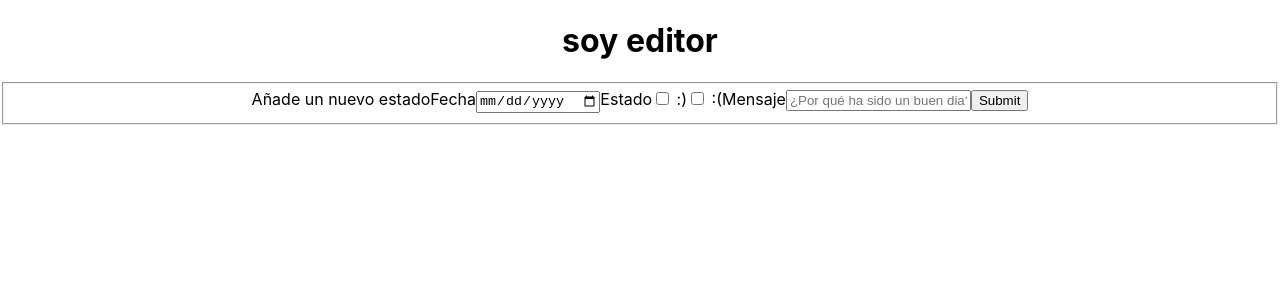
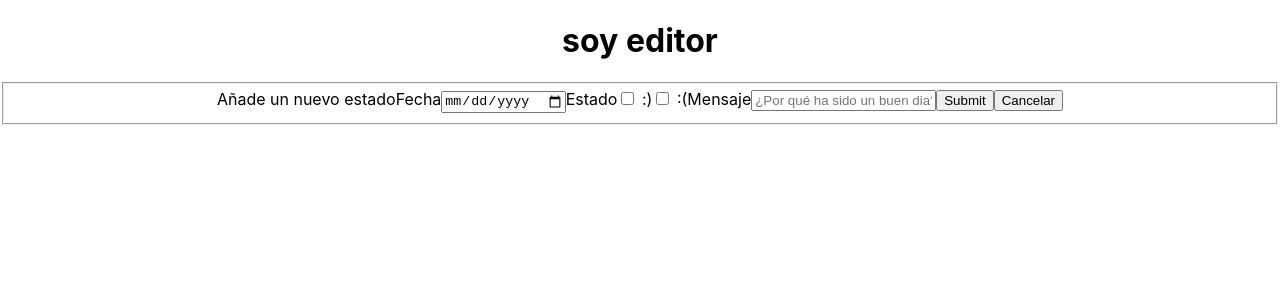
Before and after one commit to meryada/life-calendar, a React (Create React App) app: page /#/editor in a window 1280 px wide. Shown: the top 300 px of the page. Built offline with nearby package versions, Linux system fonts and the light colour scheme.

Commit message:
routes from home to editor, and editor (cancel) to home working

```diff
--- a/src/components/Editor.js
+++ b/src/components/Editor.js
@@ -1,4 +1,5 @@
 import React from 'react';
+import { Link } from 'react-router-dom';
 
 
 class Editor extends React.Component {
@@ -15,6 +16,10 @@ class Editor extends React.Component {
                     <label>Mensaje</label>
                         <input type='text-area' placeholder='¿Por qué ha sido un buen dia?' />
                         <input type='submit' />
+                        <Link to='/'>
+                            <input type='button' value="Cancelar"/>
+                        </Link>
+
                 </fieldset>
             </div>
         )
--- a/src/components/Home.js
+++ b/src/components/Home.js
@@ -1,6 +1,7 @@
 import React from 'react';
 import AddSmiley from './AddSmiley';
-import CalendarSmiley from './CalendarSmiley'
+import CalendarSmiley from './CalendarSmiley';
+import { Link } from 'react-router-dom';
 
 
 
@@ -9,7 +10,9 @@ render() {
     return(
         <div>
         <h1>soy home</h1>
+        <Link to='/editor'>
         <AddSmiley/>
+        </Link>
         <CalendarSmiley/>
         </div>
     )
```
